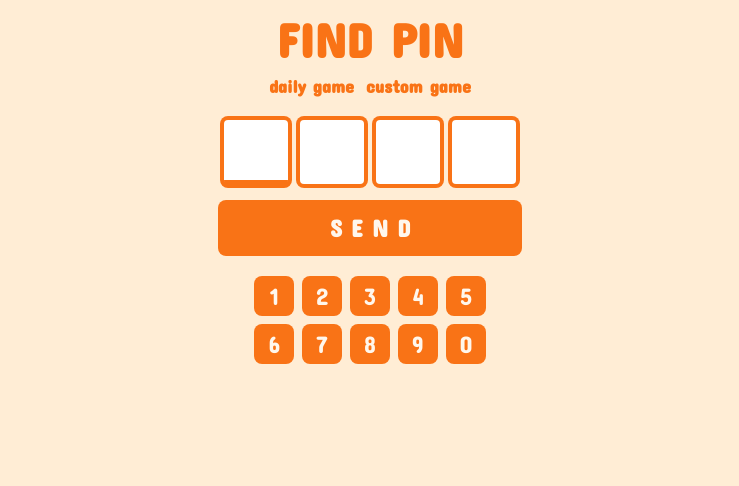
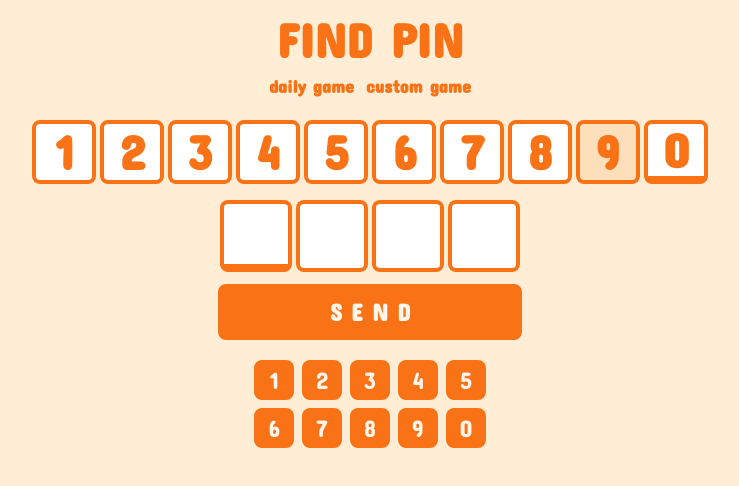
Before and after one commit to victorakira/numbeers, an Angular app: page / in a window 1280 px wide. Shown: the top 486 px of the page, without its empty margins (270-1009 px from the left). Built offline with nearby package versions, Linux system fonts and the light colour scheme.

Commit message:
test new input

```diff
--- a/src/app/pages/home/home.component.html
+++ b/src/app/pages/home/home.component.html
@@ -1,7 +1,21 @@
+<div class="flex items-center justify-center mb-5">
+  <span class="custom-span">1</span>
+  <span class="custom-span">2</span>
+  <span class="custom-span">3</span>
+  <span class="custom-span">4</span>
+  <span class="custom-span">5</span>
+  <span class="custom-span">6</span>
+  <span class="custom-span">7</span>
+  <span class="custom-span">8</span>
+  <span class="custom-span custom-span-disabled">9</span>
+  <span class="custom-span custom-span-edit">0</span>
+</div>
+
 <div class="flex flex-col items-center justify-start">
   @for (currentTry of tries; track currentTry) {
 
   <div class="flex flex-col mb-5">
+    1
     <div class="flex">
       @for (number of currentTry.numbers; track number) {
       <input
@@ -80,7 +94,7 @@
   <div class="flex flex-col">
     <div class="flex">
       <button
-        class="w-10 h-10 m-1 text-2xl bg-orange-500 rounded-lg text-orange-50 hover:bg-orange-400"
+        class="w-10 h-10 m-1 text-2xl text-center align-middle bg-orange-500 rounded-lg text-orange-50 hover:bg-orange-400"
         (click)="buttonClick('1')"
       >
         1
--- a/src/app/pages/home/home.component.scss
+++ b/src/app/pages/home/home.component.scss
@@ -19,3 +19,24 @@
 .custom-input-focus {
   @apply border-b-4 border-orange-500;
 }
+
+.custom-span {
+  @apply inline-flex;
+  @apply items-center justify-center;
+  @apply w-16 h-16;
+  @apply text-orange-500;
+  @apply border-4 border-orange-500;
+  @apply text-3xl md:text-5xl;
+  @apply font-semibold;
+  @apply rounded-lg;
+  @apply bg-white;
+  @apply mx-0.5;
+}
+
+.custom-span-edit {
+  @apply border-b-8 border-orange-500;
+}
+
+.custom-span-disabled {
+  @apply bg-orange-200/60;
+}
```
Also changed, not shown: 1 other file (tests, documents, lock files or other folders).
